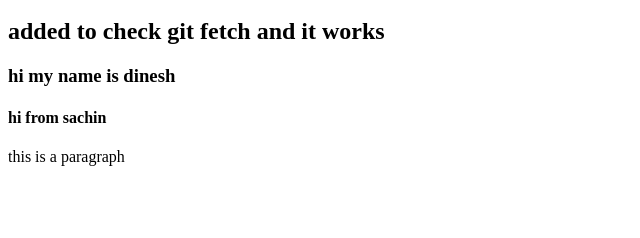
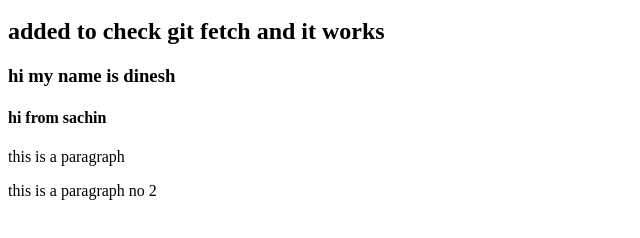
Before and after one commit to dinesh13506/myProject, a plain HTML site: page index.html in a window 1280 px wide. Shown: the part 48-286 px from the top of the page, without its empty margins (0-640 px from the left). Drawn offline with Linux system fonts and the light colour scheme.

Commit message:
adding paragraph no 2

```diff
--- a/index.html
+++ b/index.html
@@ -3,3 +3,4 @@
 <h3> hi my name is dinesh </h3>
 <h4> hi from sachin </h4>
 <p> this is a paragraph </p>
+<p> this is a paragraph no 2 </p>
```
